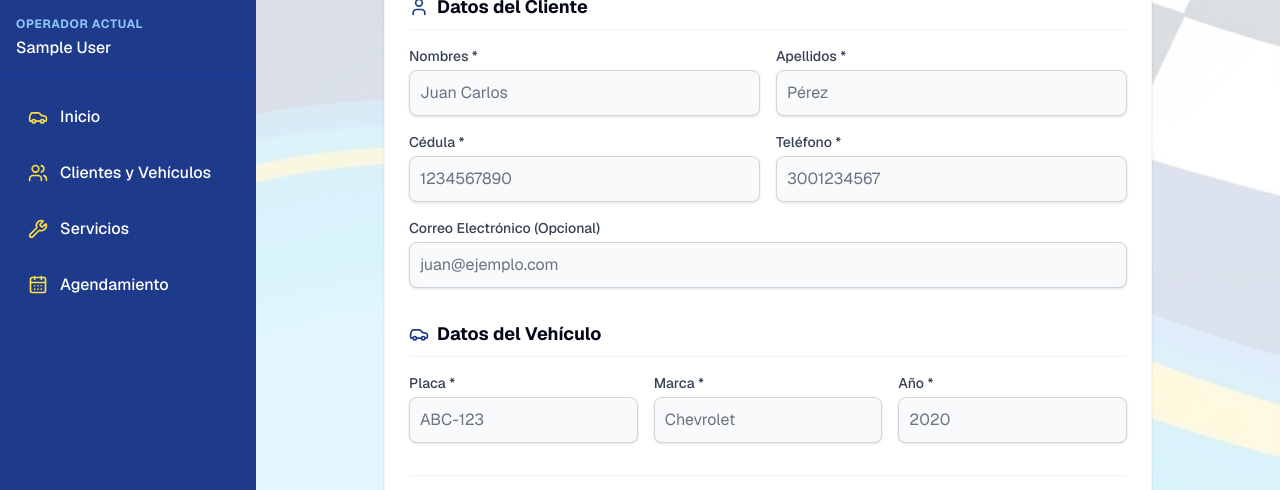
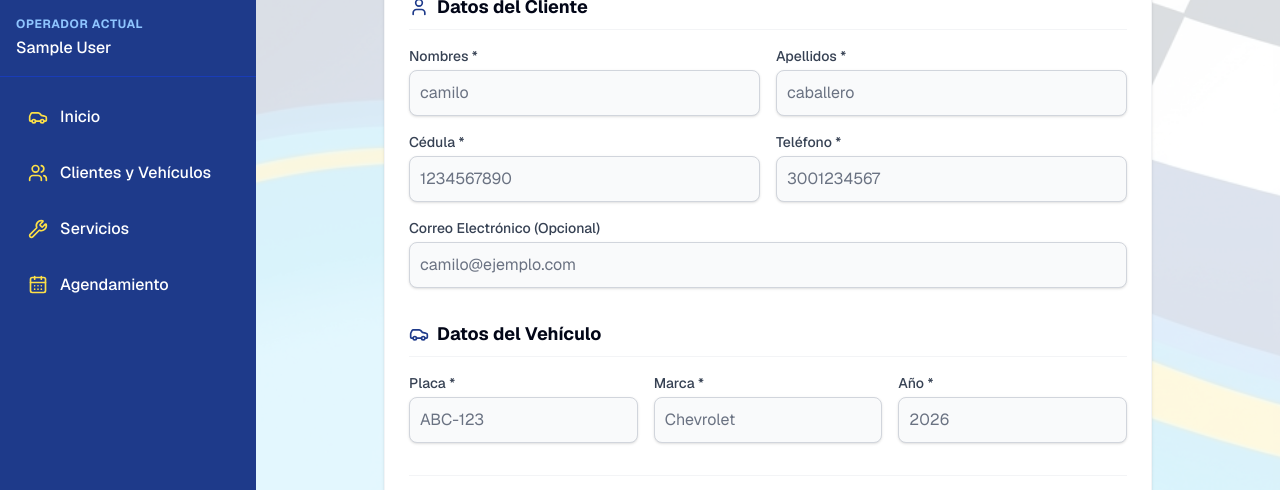
Before and after one commit to Camilo-JC/TecnicentroLosCarros, a Next.js app: page /dashboard/clientes/nuevo in a window 1280 px wide. Shown: the part 152-642 px from the top of the page. Built offline with nearby package versions, Linux system fonts and the light colour scheme; no server answers; sample sign-in values are in the browser's storage.

Commit message:
cambio en el gitgnore

```diff
--- a/src/app/dashboard/citas/AppointmentItem.tsx
+++ b/src/app/dashboard/citas/AppointmentItem.tsx
@@ -25,7 +25,7 @@ export default function AppointmentItem({ appointment, isHistory = false }: { ap
     let phone = appointment.client.phone.replace(/\D/g, '');
     if (phone.length === 10) phone = `57${phone}`;
 
-    const message = `¡Hola! 😊 Esperamos que estés muy bien. Te recordamos que hoy tienes una cita con nosotros a las ${appointment.scheduledTime}.\nPor favor confírmanos si asistirás o si necesitas reprogramar.\n¡Te esperamos! 🚗Tecnicentro Los Carros, la mejor decisión para su carro y usted.`;
+    const message = `¡Hola!  Esperamos que estés muy bien. Te recordamos que hoy tienes una cita con nosotros a las ${appointment.scheduledTime}.\nPor favor confírmanos si asistirás o si necesitas reprogramar.\n¡Te esperamos! \n Tecnicentro Los Carros, la mejor decisión para su carro y usted.`;
     window.open(`https://wa.me/${phone}?text=${encodeURIComponent(message)}`, "_blank");
   };
 
--- a/src/app/dashboard/clientes/nuevo/ClientForm.tsx
+++ b/src/app/dashboard/clientes/nuevo/ClientForm.tsx
@@ -38,11 +38,11 @@ export default function ClientForm() {
         <div className="grid grid-cols-1 md:grid-cols-2 gap-4">
           <div>
             <label className="block text-sm font-medium text-gray-700 mb-1">Nombres *</label>
-            <input required name="firstName" type="text" className="w-full rounded-lg border-gray-300 shadow-sm focus:border-brand-blue focus:ring-brand-blue bg-gray-50 p-2.5 outline-none border" placeholder="Juan Carlos" />
+            <input required name="firstName" type="text" className="w-full rounded-lg border-gray-300 shadow-sm focus:border-brand-blue focus:ring-brand-blue bg-gray-50 p-2.5 outline-none border" placeholder="camilo " />
           </div>
           <div>
             <label className="block text-sm font-medium text-gray-700 mb-1">Apellidos *</label>
-            <input required name="lastName" type="text" className="w-full rounded-lg border-gray-300 shadow-sm focus:border-brand-blue focus:ring-brand-blue bg-gray-50 p-2.5 outline-none border" placeholder="Pérez" />
+            <input required name="lastName" type="text" className="w-full rounded-lg border-gray-300 shadow-sm focus:border-brand-blue focus:ring-brand-blue bg-gray-50 p-2.5 outline-none border" placeholder="caballero" />
           </div>
           <div>
             <label className="block text-sm font-medium text-gray-700 mb-1">Cédula *</label>
@@ -54,7 +54,7 @@ export default function ClientForm() {
           </div>
           <div className="md:col-span-2">
             <label className="block text-sm font-medium text-gray-700 mb-1">Correo Electrónico (Opcional)</label>
-            <input name="email" type="email" className="w-full rounded-lg border-gray-300 shadow-sm focus:border-brand-blue focus:ring-brand-blue bg-gray-50 p-2.5 outline-none border" placeholder="juan@ejemplo.com" />
+            <input name="email" type="email" className="w-full rounded-lg border-gray-300 shadow-sm focus:border-brand-blue focus:ring-brand-blue bg-gray-50 p-2.5 outline-none border" placeholder="camilo@ejemplo.com" />
           </div>
         </div>
       </div>
@@ -75,7 +75,7 @@ export default function ClientForm() {
           </div>
           <div>
             <label className="block text-sm font-medium text-gray-700 mb-1">Año *</label>
-            <input required name="modelYear" type="text" className="w-full rounded-lg border-gray-300 shadow-sm focus:border-brand-blue focus:ring-brand-blue bg-gray-50 p-2.5 outline-none border" placeholder="2020" />
+            <input required name="modelYear" type="text" className="w-full rounded-lg border-gray-300 shadow-sm focus:border-brand-blue focus:ring-brand-blue bg-gray-50 p-2.5 outline-none border" placeholder="2026" />
           </div>
         </div>
       </div>
```
Also changed, not shown: 1 other file (tests, documents, lock files or other folders).
